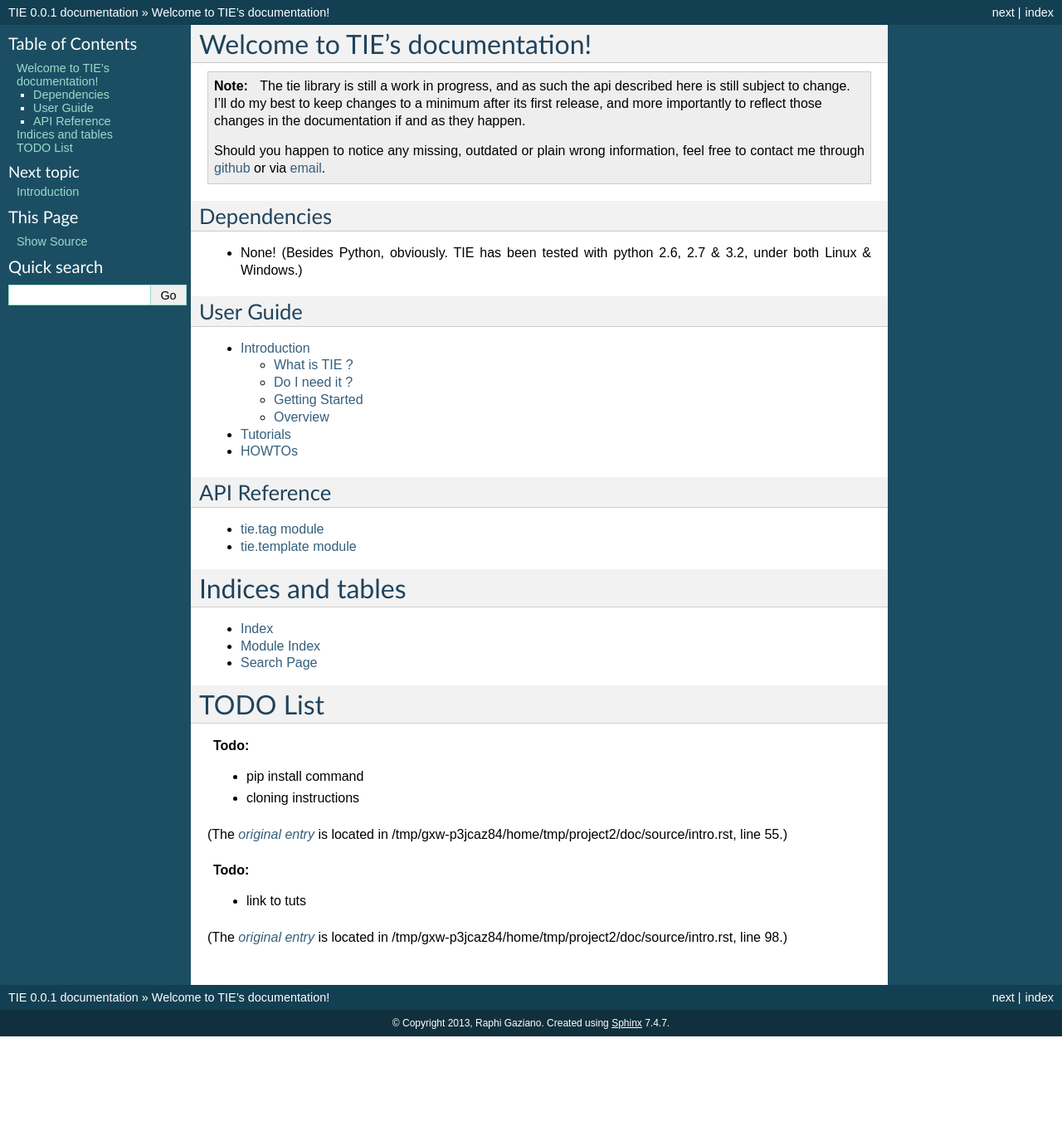
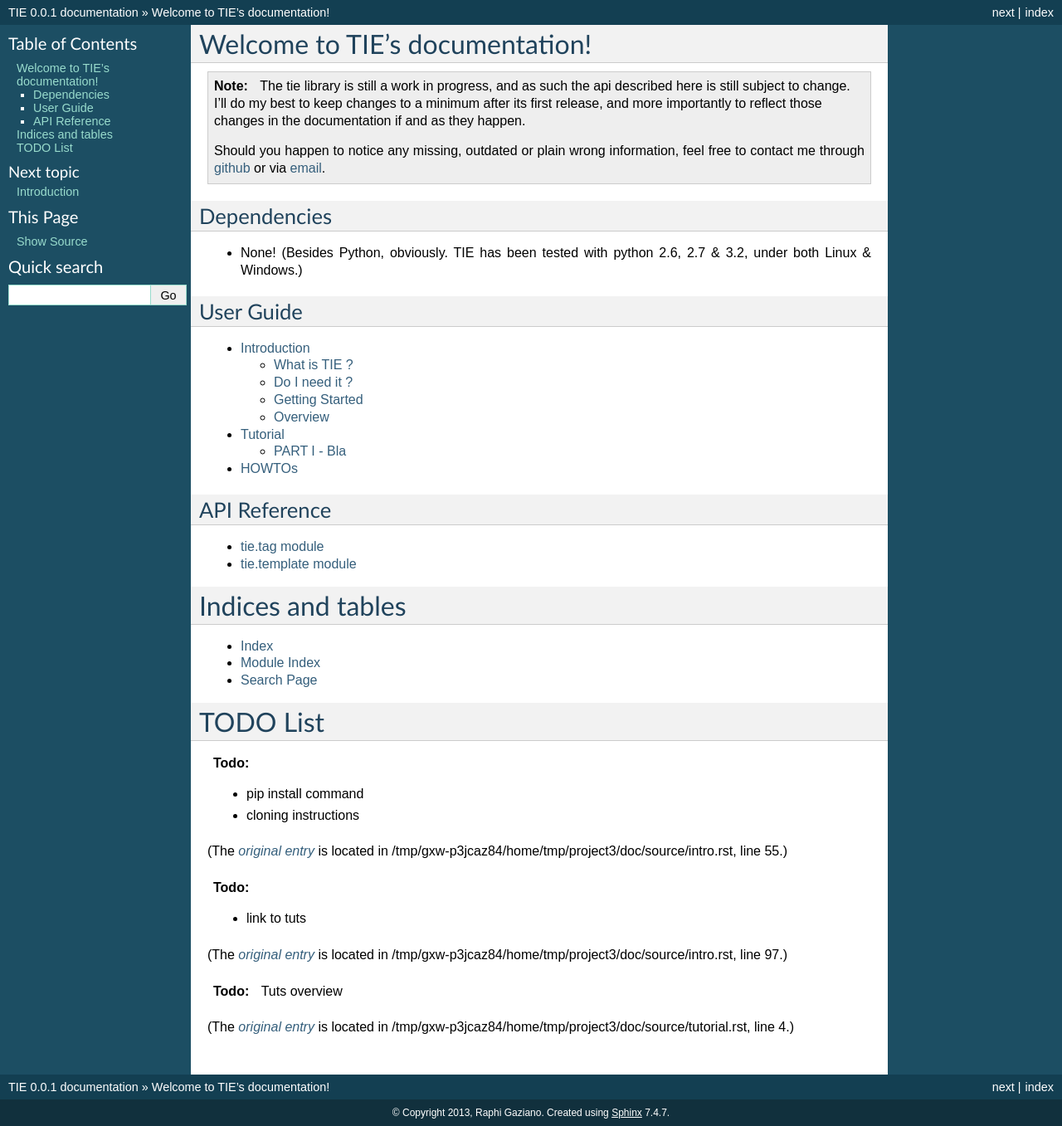
Before and after one commit to raphigaziano/TIE, a Sphinx documentation site: the page built from doc/source/index.rst, in a window 1280 px wide. Shown: the whole page at 83% size. Built offline with Sphinx 7.4.7, drawn with Linux system fonts in a browser that asks for light colours; before the commit the page ends 1249 px from its top, so only the background shows below that.

Commit message:
simplified tutorial file layout

```diff
--- a/doc/source/index.rst
+++ b/doc/source/index.rst
@@ -29,7 +29,7 @@
    :maxdepth: 2
 
    intro
-   tutorials/index
+   tutorial
    howtos/index
 
 API Reference
--- a/doc/source/intro.rst
+++ b/doc/source/intro.rst
@@ -92,8 +92,7 @@
 the basic process it illustrates should be able to handle a lot of common
 situations.
 
-Head on to the ``first part of the TIE tutorial``
-to start using TIE "the right way" !
+Head on to the :doc:`TIE tutorial <tutorial>` to start using TIE the right way !
 
 .. todo::
    - link to tuts
--- /dev/null
+++ b/doc/source/tutorial.rst
@@ -0,0 +1,7 @@
+Tutorial
+========
+
+.. todo:: Tuts overview
+
+PART I - Bla
+------------
```
